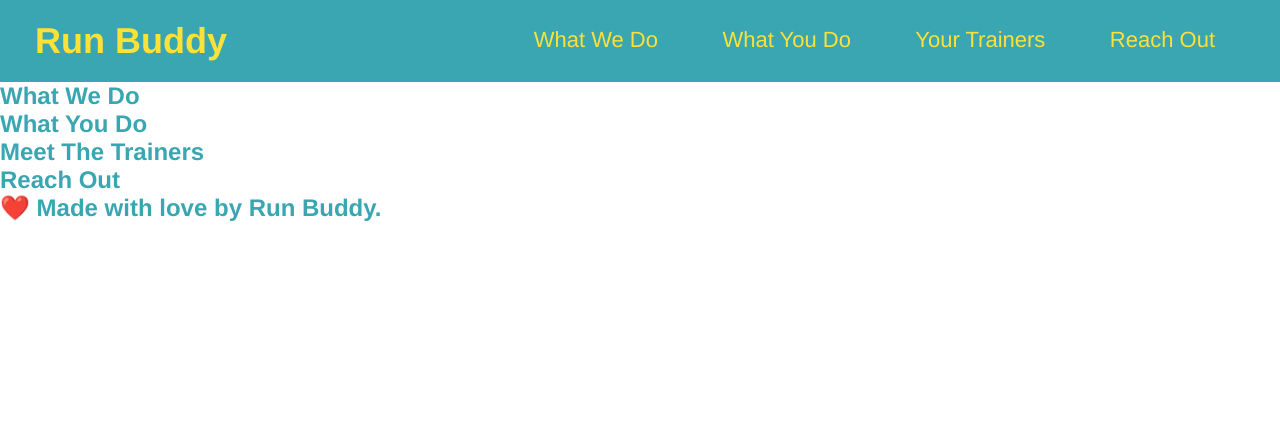
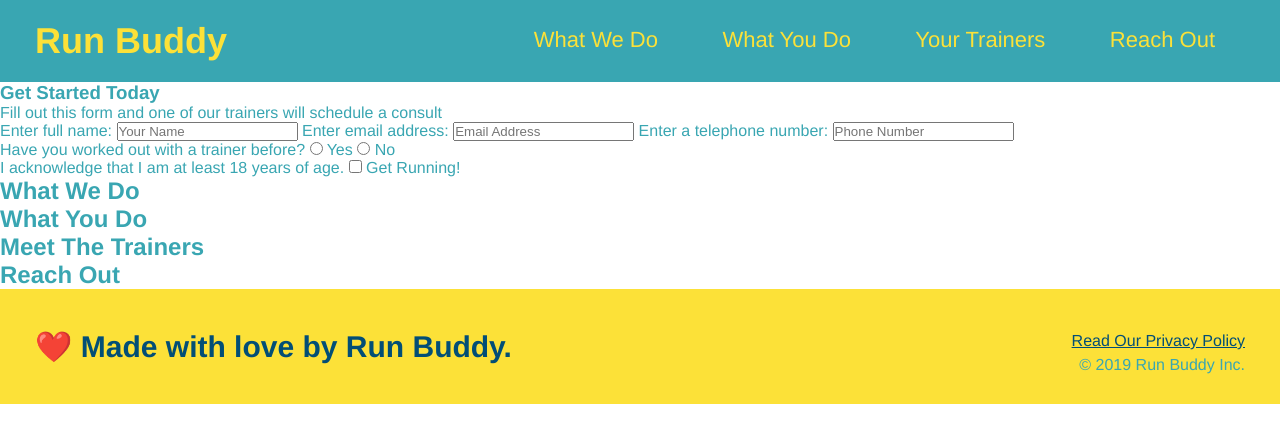
Before and after one commit to erindgabel/run-buddy, a plain HTML site: page index.html in a window 1280 px wide. Drawn offline with Linux system fonts and the light colour scheme.

Commit message:
added checkbox and info

```diff
--- a/assets/css/style.css
+++ b/assets/css/style.css
@@ -36,3 +36,27 @@ body {
     color: #39a6b2;
     font-family: Helvetica, Arial, sans-serif;
 }
+footer {
+    background: #fce138;
+    width: 100%;
+    padding: 40px 35px;
+}
+footer h2 {
+    display: inline;
+    color: #024e76;
+    font-size: 30px;
+    margin: 0;
+}
+footer div {
+    float: right;
+    line-height: 1.5;
+    text-align: right;
+}
+footer a {
+    color: #024e76;
+}
+* {
+    margin: 0;
+    padding: 0;
+    box-sizing: border-box;
+}
--- a/index.html
+++ b/index.html
@@ -31,6 +31,37 @@
             </ul>
         </nav>
     </header>
+    <section>
+        <div>
+            <h3>Get Started Today</h3>
+            <p>Fill out this form and one of our trainers will schedule a consult</p>
+            <!-- Add form element -->
+            <form>
+                <label for="name">Enter full name:</label>
+                <input type="text" placeholder="Your Name" name="name" id="name" />
+                <label for="email">Enter email address:</label>
+                <input type="email" placeholder="Email Address" name="email" id="email" />
+                <label for="phone"> Enter a telephone number:</label>
+                <input type="tel" placeholder="Phone Number" name="phone" id="phone" />
+                <p>
+                    Have you worked out with a trainer before?
+                    <input type="radio" name="traier-confirm" id="trainer-yes" />
+                    <label for="trainer-yes">Yes</label>
+                    <input type="radio" name="trainer-confirm" id="trainer-no" />
+                    <label for="trainer-no">No</label>
+                </p>
+                <p>
+                    <label for="checkbox" >
+                        I acknowledge that I am at least 18 years of age.
+                    </label>
+                    <input type="checkbox" name="age-confirm" id="checkbox />
+                </p>
+                <button type="submit">
+                    Get Running!
+                </button>
+            </form>
+        </div>
+    </section>
 
     <!-- hero/jumbotron -->
     <section>
@@ -59,6 +90,10 @@
     <!-- footer -->
     <footer>
         <h2>❤️ Made with love by Run Buddy.</h2>
+        <div>
+            <a href="#">Read Our Privacy Policy</a><br />
+            &copy; 2019 Run Buddy Inc.
+        </div>
     </footer>
     </body>
 </html>
```
